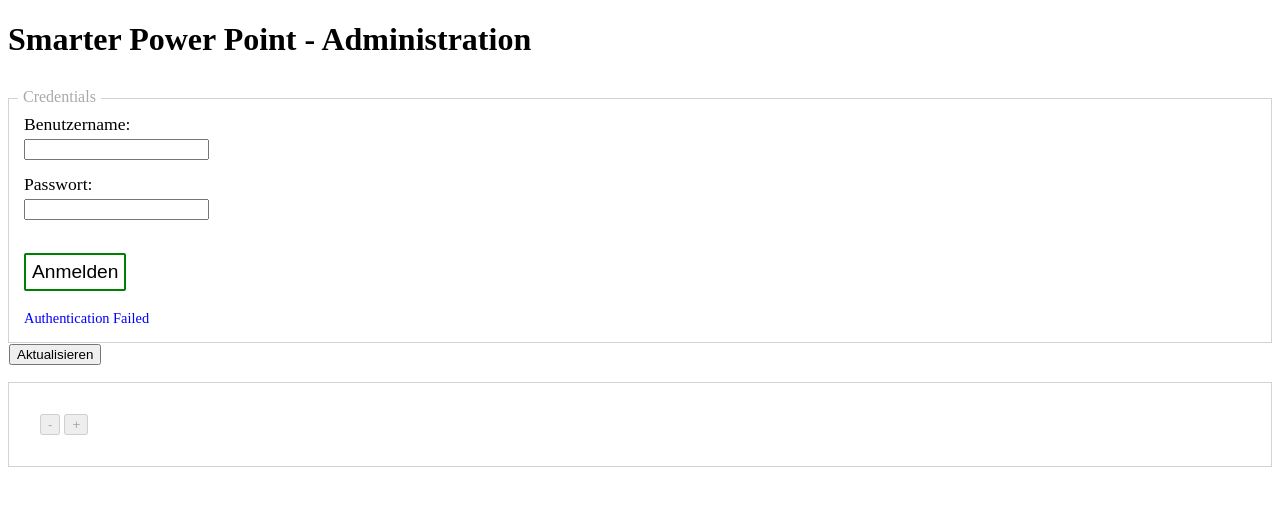
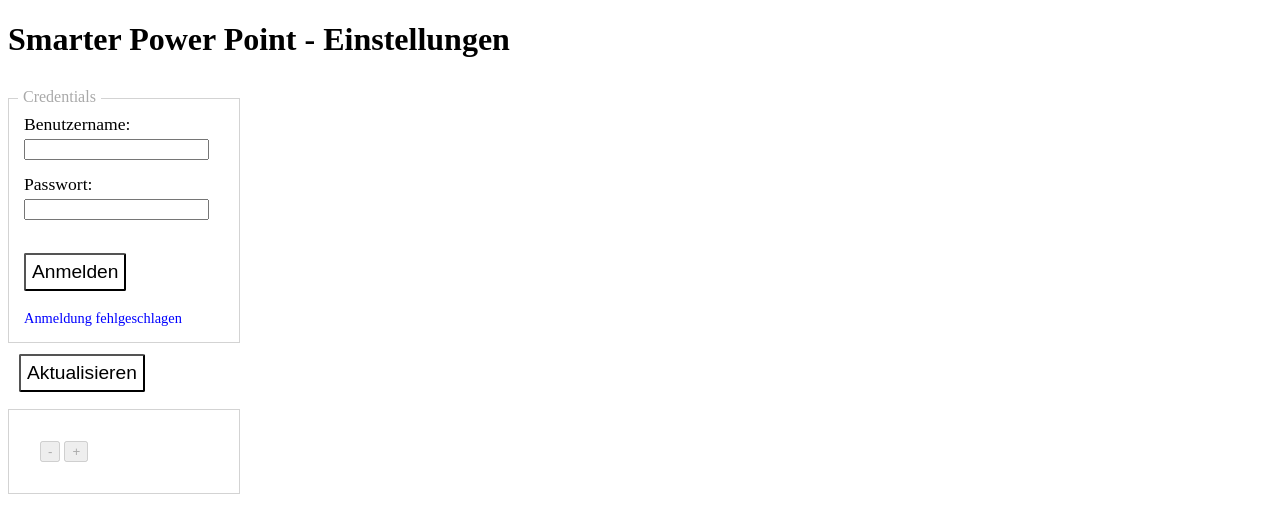
Before and after one commit to orcas-internet/smarter_power_point, a browser extension: page chrome/app/html/admin.html in a window 1280 px wide. Drawn offline with nearby package versions, Linux system fonts and the light colour scheme; files that its build step writes are made by us from their sources; no server answers.

Commit message:
Translated some strings

```diff
--- a/chrome/app/css/admin.scss
+++ b/chrome/app/css/admin.scss
@@ -1,7 +1,3 @@
-.block {
-  width: auto;
-}
-
 .block-group {
   label {
     display: block;
@@ -14,20 +10,19 @@
   }
 }
 
+.button-nav {
+  margin: 10px;
+}
+
 .admin-button {
   padding: 6px;
   font-size: 1.2em;
 
   background: none;
-  border: 2px solid green;
   border-radius: 2px;
 
   margin-top: 1em;
   margin-bottom: 1em;
-
-  &:hover {
-    border-color: limegreen;
-  }
 }
 
 #auth-indicator {
--- a/chrome/app/html/admin.html
+++ b/chrome/app/html/admin.html
@@ -7,7 +7,7 @@
     <link rel="stylesheet" type="text/css" href="../css/admin.css">
 </head>
 <body>
-<h1>Smarter Power Point - Administration</h1>
+<h1>Smarter Power Point - Einstellungen</h1>
 
 <label class="block_title" for="credentials">Credentials</label>
 <div class="block" id="credentials">
@@ -32,8 +32,7 @@
 <div id="status" class="block"></div>
 <div class="button-nav" style="margin-bottom: 1em">
 <!--    <button id="saveBtn">Speichern</button>-->
-    <button id="updateBtn">Aktualisieren</button>
-    <button style="display: none" id="notificationbtn">Trigger notification</button>
+    <button class="admin-button" id="updateBtn">Aktualisieren</button>
 </div>
 
 <div class="block">
--- a/chrome/app/js/admin.js
+++ b/chrome/app/js/admin.js
@@ -12,11 +12,11 @@ function authenticate(url, username, sha1password) {
         if (xmlhttp.status === 200)
             authenticated = true;
         if (authenticated) {
-            $('#auth-indicator').html('Authentication Succeeded');
+            $('#auth-indicator').html('Anmeldung erfolgreich');
             $('#delDevBtn').attr('disabled', false);
             $('#addDevBtn').attr('disabled', false);
         } else {
-            $('#auth-indicator').html('Authentication Failed');
+            $('#auth-indicator').html('Anmeldung fehlgeschlagen');
             $('#delDevBtn').attr('disabled', true);
             $('#addDevBtn').attr('disabled', true);
         }
@@ -36,7 +36,6 @@ function send(aRequestType, aUrl, aCallBack, aData) {
 }
 
 function updateDevices(e) {
-    // var url = document.getElementById('input-url').value;
     console.log(e.target.responseText);
     if (e.target.responseText !== 'Created') {
         var devices = JSON.parse(e.target.responseText);
@@ -92,7 +91,6 @@ function updateDevices(e) {
 }
 
 function saveDevice() {
-    // var url = $('#input-url').val();
     if (DEVICES !== null && typeof DEVICES === 'object') {
         var id = $('#devId').val();
         var dev = null;
--- a/chrome/app/js/background.js
+++ b/chrome/app/js/background.js
@@ -76,7 +76,6 @@ function checkCoffee() {
 }
 
 function showNotification(element, text, sound) {
-    console.log('i want to notify the user in google chrome!!!!');
     if (sound) {
         var audio = new Audio();
         audio.src = sound;
```
